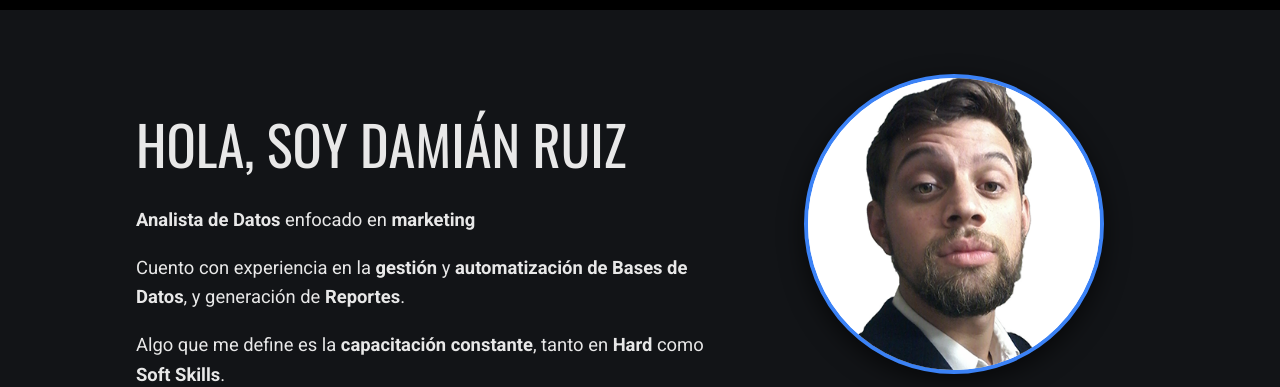
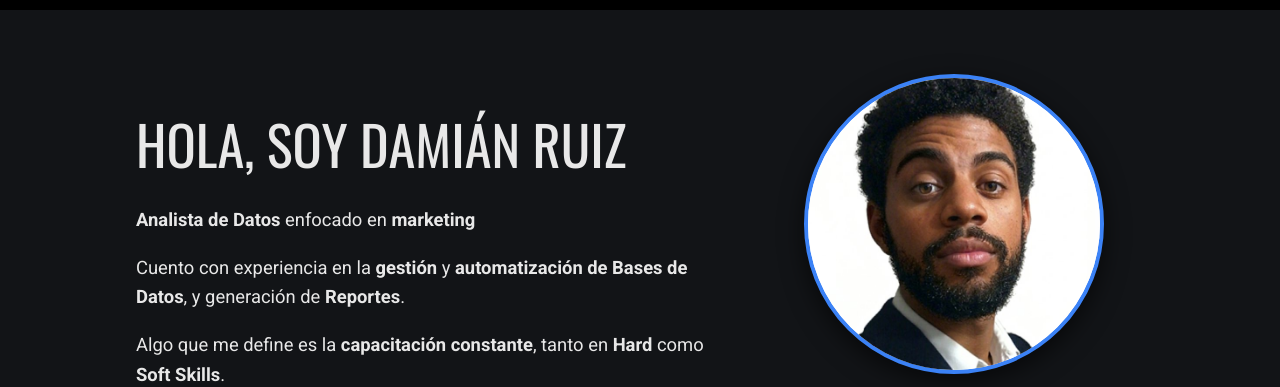
Before and after one commit to Daumian/Porfolio, a plain HTML site: page index.html in a window 1280 px wide. Both pictures are taken after a click on the button "Cambiar modo claro/oscuro". Shown: the part 56-443 px from the top of the page. Drawn offline with nearby package versions, Linux system fonts and the light colour scheme.

Commit message:
Usar otra foto de perfil en modo oscuro
Co-Authored-By: Claude Opus 5.5 <noreply@anthropic.com>
Claude-Session: https://claude.ai/code/session_0172FihZVSyCpGXXSrHLS9rQ

```diff
--- a/index.html
+++ b/index.html
@@ -38,7 +38,8 @@
         <p>Algo que me define es la <strong>capacitación constante</strong>, tanto en <strong>Hard</strong> como <strong>Soft Skills</strong>.</p>
       </div>
       <div class="hero-photo">
-        <img src="img/perfil.png" alt="Foto de Damián Ruiz">
+        <img class="foto-claro" src="img/perfil.png" alt="Foto de Damián Ruiz">
+        <img class="foto-oscuro" src="img/perfil-oscuro.jpg" alt="Foto de Damián Ruiz">
         <div class="socials">
           <a href="https://linkedin.com/in/odruiz" target="_blank" rel="noopener" aria-label="LinkedIn" class="s-in">
             <svg viewBox="0 0 24 24"><path d="M4.98 3.5a2.5 2.5 0 1 1 0 5 2.5 2.5 0 0 1 0-5zM3 9h4v12H3zM9 9h3.8v1.7h.05c.53-1 1.83-2.05 3.77-2.05C20.6 8.65 21 11.3 21 14.7V21h-4v-5.6c0-1.33-.02-3.05-1.86-3.05-1.86 0-2.14 1.45-2.14 2.95V21H9z"/></svg>
--- a/styles.css
+++ b/styles.css
@@ -77,9 +77,17 @@ section { padding: 4rem 0 1.5rem; scroll-margin-top: 80px; }
 .hero-text { flex: 1 1 380px; max-width: 580px; font-size: 1.15rem; }
 .hero-photo { flex: 0 1 380px; display: flex; flex-direction: column; align-items: center; gap: 1rem; }
 .hero-photo > img {
-  width: 300px; aspect-ratio: 1; object-fit: cover; object-position: 50% 15%;
+  width: 300px; aspect-ratio: 1; object-fit: cover; object-position: 50% 20%;
   border-radius: 50%; background: #fff;
   border: 4px solid var(--accent); box-shadow: 0 8px 24px var(--shadow);
+}
+/* Una foto para cada modo */
+.foto-oscuro { display: none; }
+:root[data-theme="dark"] .foto-claro { display: none; }
+:root[data-theme="dark"] .foto-oscuro { display: block; }
+@media (prefers-color-scheme: dark) {
+  :root:not([data-theme="light"]) .foto-claro { display: none; }
+  :root:not([data-theme="light"]) .foto-oscuro { display: block; }
 }
 .socials, .contact-row { display: flex; gap: .6rem; align-items: center; justify-content: center; }
 .socials a, .contact-row a.s-in {
```
Also changed, not shown: img/perfil-oscuro.jpg (added).
